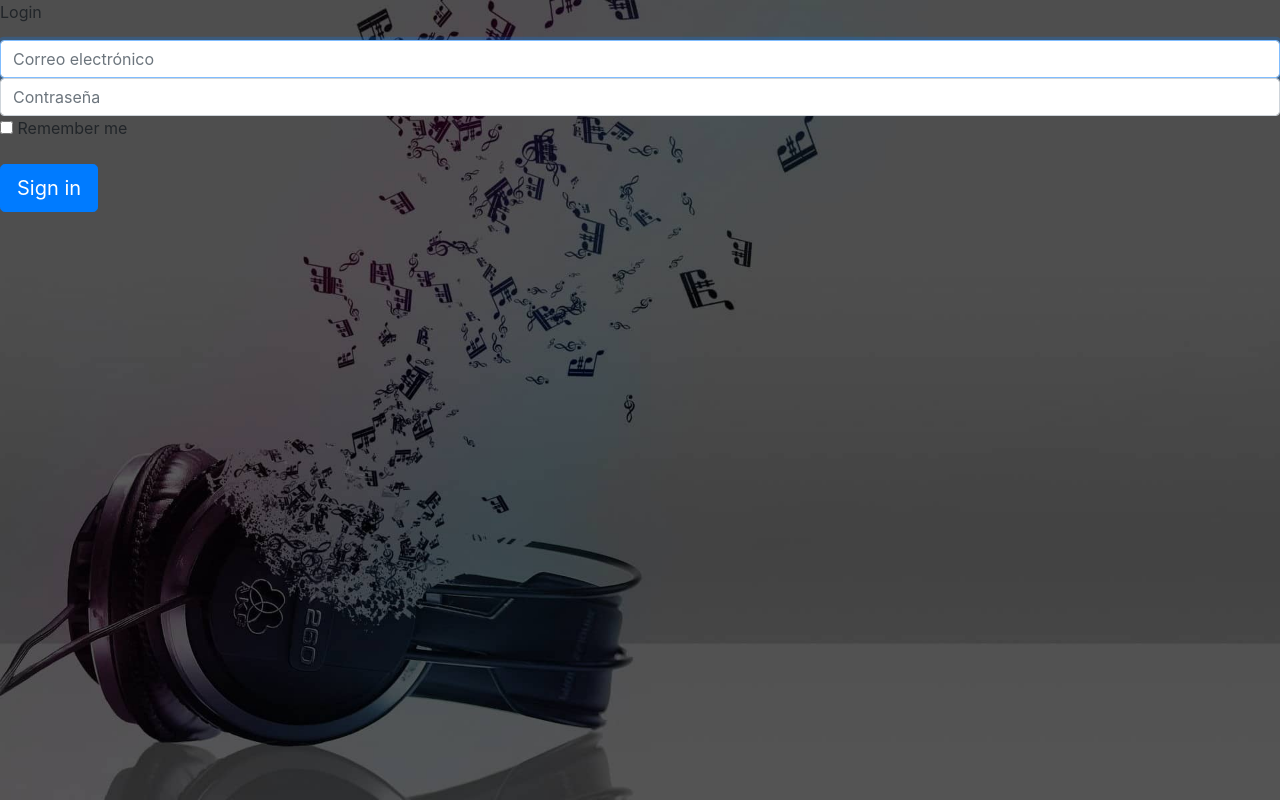
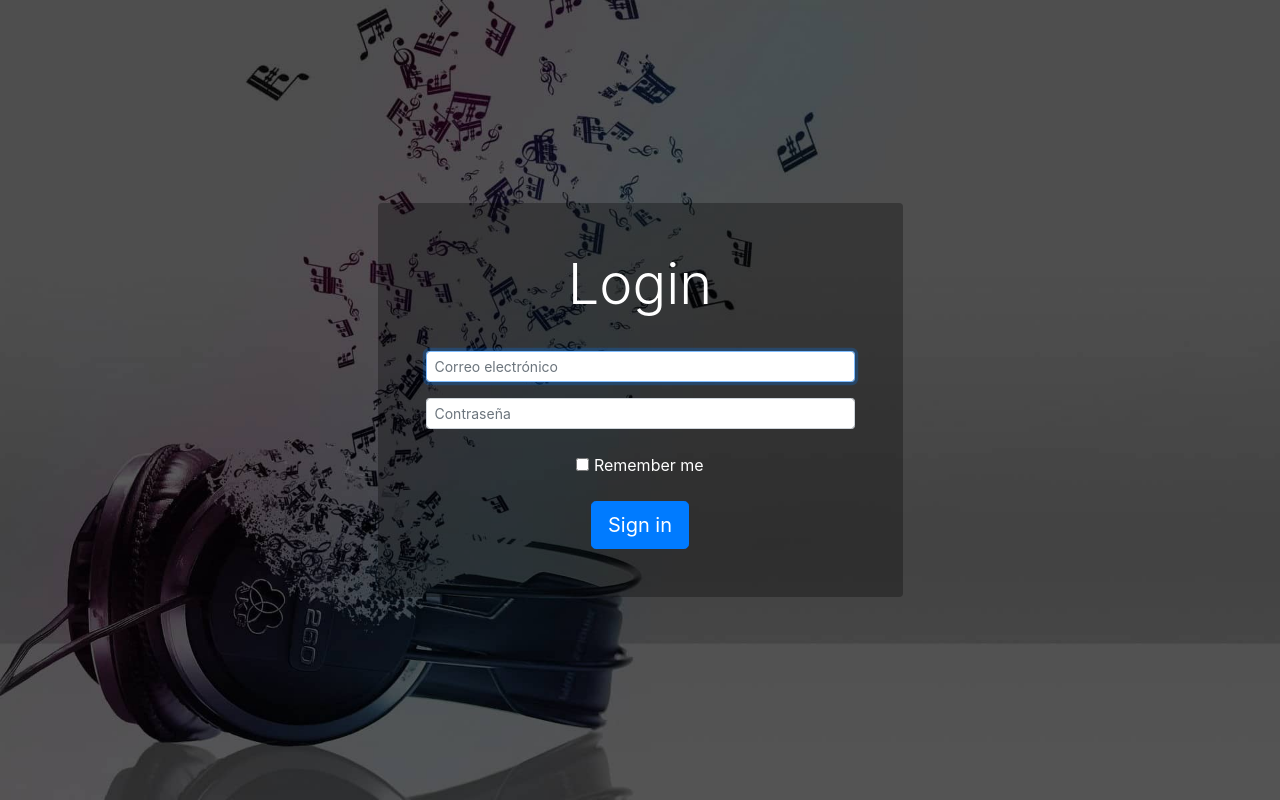
Before and after one commit to dgarciaortiz94/blogmanager, a Symfony app: template templates/security/login.html.twig in a window 1280 px wide. Run offline with Twig, Linux system fonts and the light colour scheme; the template is opened without the code that fills it, so the values that code supplies are empty; some libraries are stand-ins or nearby versions.

Commit message:
login styles completed

```diff
--- a/public/css/login.css
+++ b/public/css/login.css
@@ -3,4 +3,19 @@ body {
     background-repeat: no-repeat;
     background-size: cover;
     height: 100vh;
+    display: flex;
+    flex-direction: column;
+    align-items: center;
+    justify-content: center;
+    color: white;
 }
+
+.form-login {
+    background-color: rgba(0, 0, 0, 0.3);
+}
+
+@media (max-width: 575.98px) {
+    .form-login {
+        background-color: inherit;
+    }
+}
--- a/templates/security/login.html.twig
+++ b/templates/security/login.html.twig
@@ -17,7 +17,10 @@
 {% endblock %}
 
 {% block content %}
-<form method="post">
+<div class="container row w-100">
+    <div class="col-lg-3 col-md-2"></div>
+    <div class="col-lg-6 col-md-8 col-sm-12">
+        <form method="post" class="form-login p-5 sm-w-100 md-w-50 lg-w-25 d-flex flex-column mx-auto sm-shadow rounded">
             {% if error %}
                 <div class="alert alert-danger">{{ error.messageKey|trans(error.messageData, 'security') }}</div>
             {% endif %}
@@ -28,21 +31,25 @@
                 </div>
             {% endif %}
 
-    <p>Login</p>
-    <input type="email" value="{{ last_username }}" name="email" id="inputEmail" class="form-control" autocomplete="email" required autofocus placeholder="Correo electrónico">
-    <input type="password" name="password" id="inputPassword" class="form-control" autocomplete="current-password" required placeholder="Contraseña">
+            <p class="text-center display-4">Login</p>
+
+            <input type="email" value="{{ last_username }}" name="email" id="inputEmail" class="form-control form-control-sm my-3" autocomplete="email" required autofocus placeholder="Correo electrónico">
+            <input type="password" name="password" id="inputPassword" class="form-control form-control-sm mb-4" autocomplete="current-password" required placeholder="Contraseña">
 
             <input type="hidden" name="_csrf_token" value="{{ csrf_token('authenticate') }}">
 
             {# REMEMBER ME #}
-        <div class="checkbox mb-3">
+                <div class="checkbox mb-3 d-flex justify-content-center">
                     <label>
                         <input type="checkbox" name="_remember_me"> Remember me
                     </label>
                 </div>
 
-    <button class="btn btn-lg btn-primary" type="submit">
+            <button class="btn btn-lg btn-primary mx-auto" type="submit">
                 Sign in
             </button>
         </form>
+    </div>
+    <div class="col-lg-3 col-md-2"></div>
+</div>
 {% endblock %}
```
Lines whose indentation alone changed are shown as unchanged.
